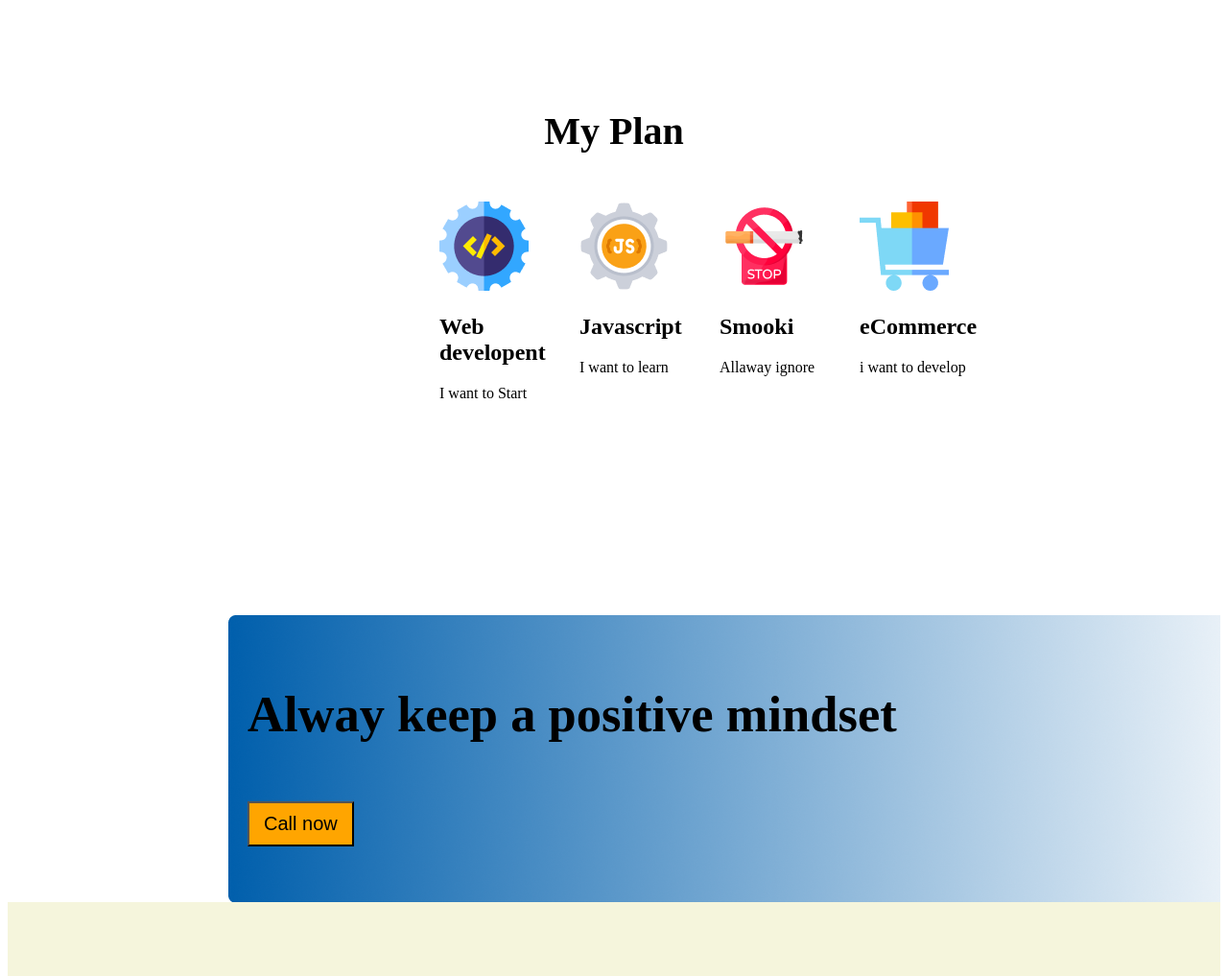
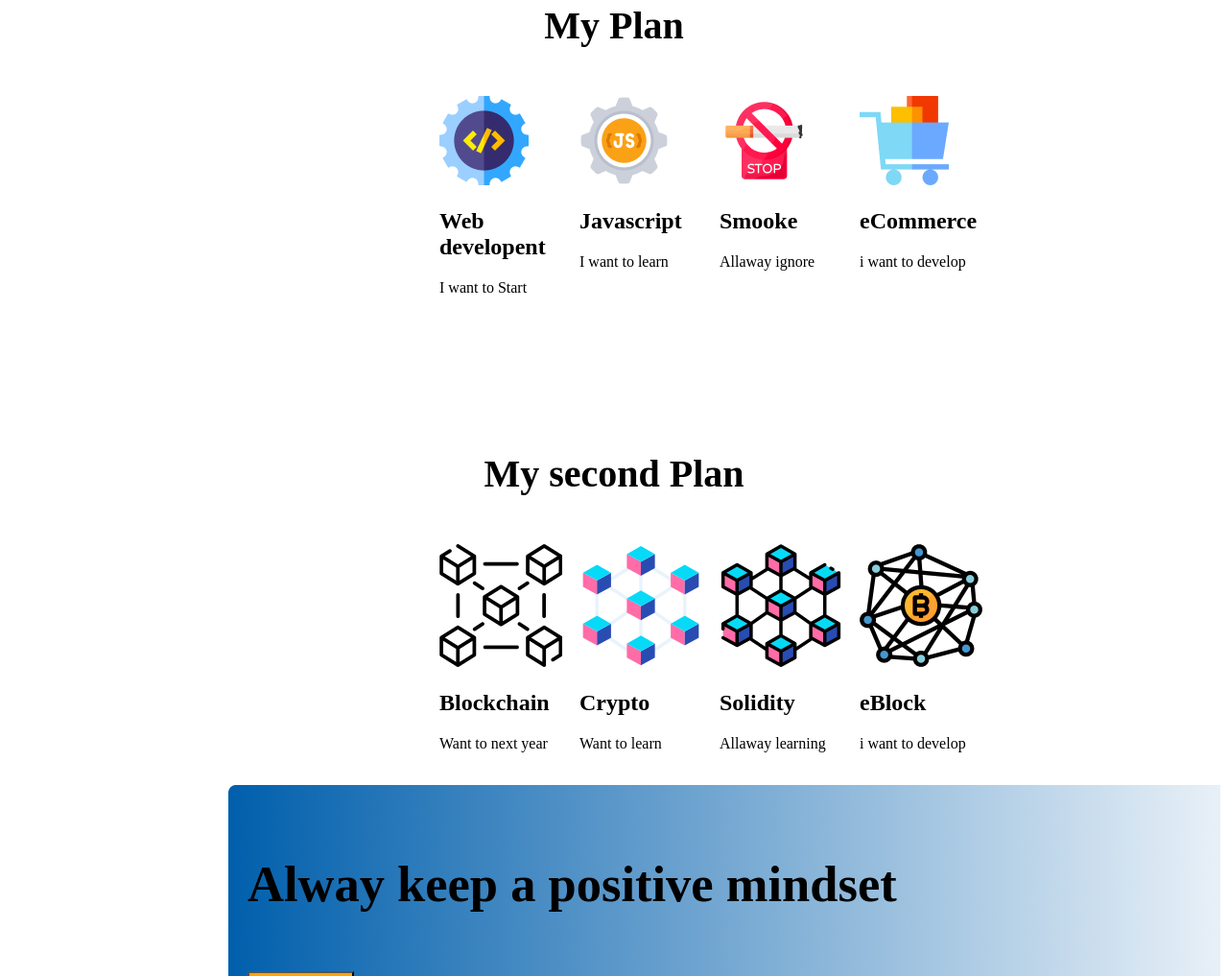
Before and after one commit to anirbanbanai/my-first-assign, a plain HTML site: page index.html in a window 1280 px wide. Shown: the part 1698-2715 px from the top of the page at 96% size. Drawn offline with Linux system fonts and the light colour scheme.

Commit message:
second added

```diff
--- a/index.html
+++ b/index.html
@@ -63,12 +63,41 @@
                 </div>
                 <div class="sec3">
                     <img src="images/icons/smoke.png" alt="">
-                    <h1 class="ss">Smooki</h1>
+                    <h1 class="ss">Smooke</h1>
                     <p class="dd">Allaway ignore</p>
                 </div>
                 <div class="sec3">
                     <img src="images/icons/ecom.png" alt="">
                     <h1 class="ss">eCommerce</h1>
+                    <p class="dd">i want to develop</p>
+                </div>
+            </div>
+        </section>
+
+        <section class="sec3-main">
+            <div>
+                <h1 class="sec3-header">My second Plan</h1>
+
+            </div>
+            <div class="sec3-div1">
+                <div class="sec3">
+                    <img src="images/1674734.png" alt="">
+                    <h1 class="ss">Blockchain</h1>
+                    <p class="dd">Want to next year</p>
+                </div>
+                <div class="sec3">
+                    <img src="images/2152502.png" alt="">
+                    <h1 class="ss">Crypto</h1>
+                    <p class="dd">Want to learn</p>
+                </div>
+                <div class="sec3">
+                    <img src="images/2152539.png" alt="">
+                    <h1 class="ss">Solidity</h1>
+                    <p class="dd">Allaway learning</p>
+                </div>
+                <div class="sec3">
+                    <img src="images/887739.png" alt="">
+                    <h1 class="ss">eBlock</h1>
                     <p class="dd">i want to develop</p>
                 </div>
             </div>
--- a/style.css
+++ b/style.css
@@ -28,21 +28,29 @@
 /* section2 */
 .sec2 {
     margin-left: 210px;
-    max-width: 560px;
+    margin-bottom: 50px;
+    max-width: 700px;
     max-height: 700px;
     display: flex;
     gap: 90px;
     background-color: antiquewhite;
     margin-top: 50px;
+
 }
 
 .sec2-div2 {
     font-size: 20px;
+    margin-bottom: 20px
 
 }
 
 .sec2-div1 {
-    margin-right: 380px;
+    justify-content: right;
+    margin-left: 250px;
+    margin-bottom: 90px;
+ width: 350px;
+ height: 400px;
+ padding-bottom: 55px;
 }
 
 .my-font {
@@ -51,10 +59,14 @@
 
 /* section3 */
 .sec3-main {
+
     max-width: 1150px;
     max-height: 300px;
-    margin: 230px;
+    margin-left: 230px;
+    margin-right: 230px;
+    margin-top: 120px;
     justify-content: center;
+    padding-bottom: 50px;
 }
 
 .sec3-div1 {
```
Also changed, not shown: images/1674734.png (added), images/2152502.png (added), images/2152539.png (added), images/887739.png (added).
